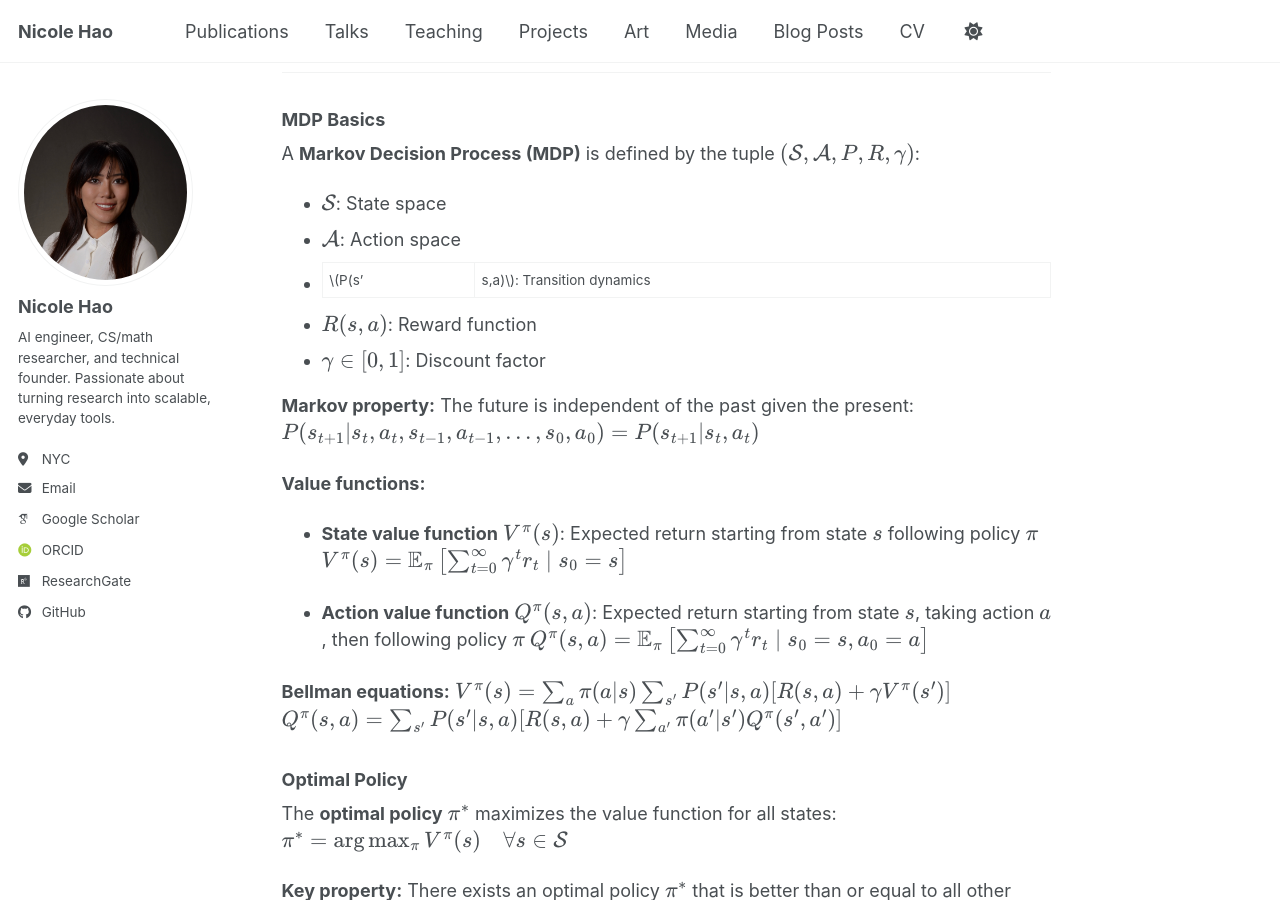
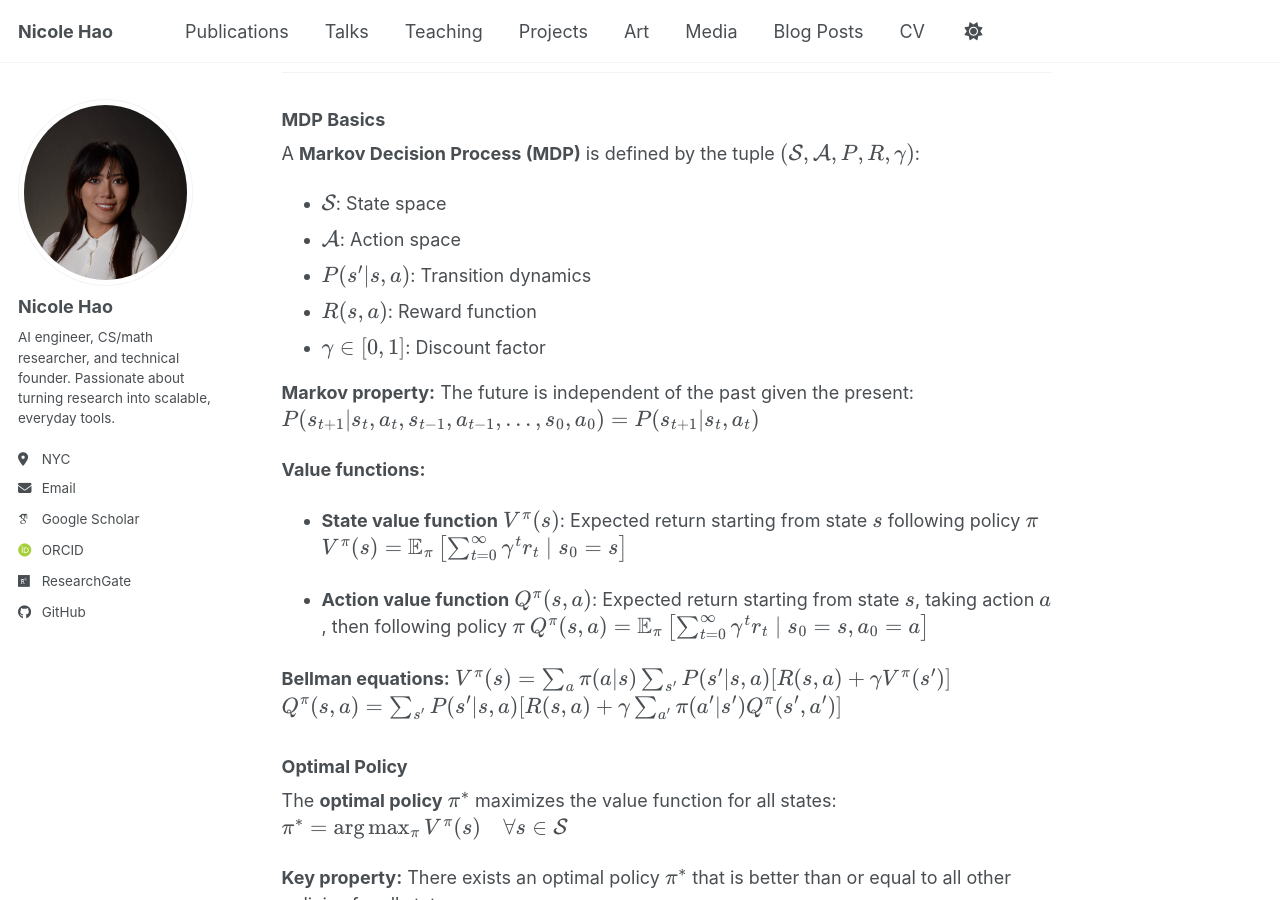
Before and after one commit to nicolehao34/nicolehao34.github.io, a Jekyll site: the page built from _posts/2025-12-17-RL-notes.md, in a window 1280 px wide and 900 px high, scrolled down 3557 px. Built offline with Jekyll 4.4.1, drawn with Linux system fonts in a browser that asks for light colours; some web fonts are replaced; a script bundle is joined from its source files by our own code; library files that are not in the unit come from our copies.

Commit message:
Fix mathematical notation in MDP definition for clarity

```diff
--- a/_posts/2025-12-17-RL-notes.md
+++ b/_posts/2025-12-17-RL-notes.md
@@ -123,7 +123,7 @@ Reinforcement learning (RL) is a framework for learning to make sequential decis
 A **Markov Decision Process (MDP)** is defined by the tuple \\((\mathcal{S}, \mathcal{A}, P, R, \gamma)\\):
 - \\(\mathcal{S}\\): State space
 - \\(\mathcal{A}\\): Action space
-- \\(P(s'|s,a)\\): Transition dynamics
+- \\(P(s' \vert s,a)\\): Transition dynamics
 - \\(R(s,a)\\): Reward function
 - \\(\gamma \in [0,1]\\): Discount factor
 
```
